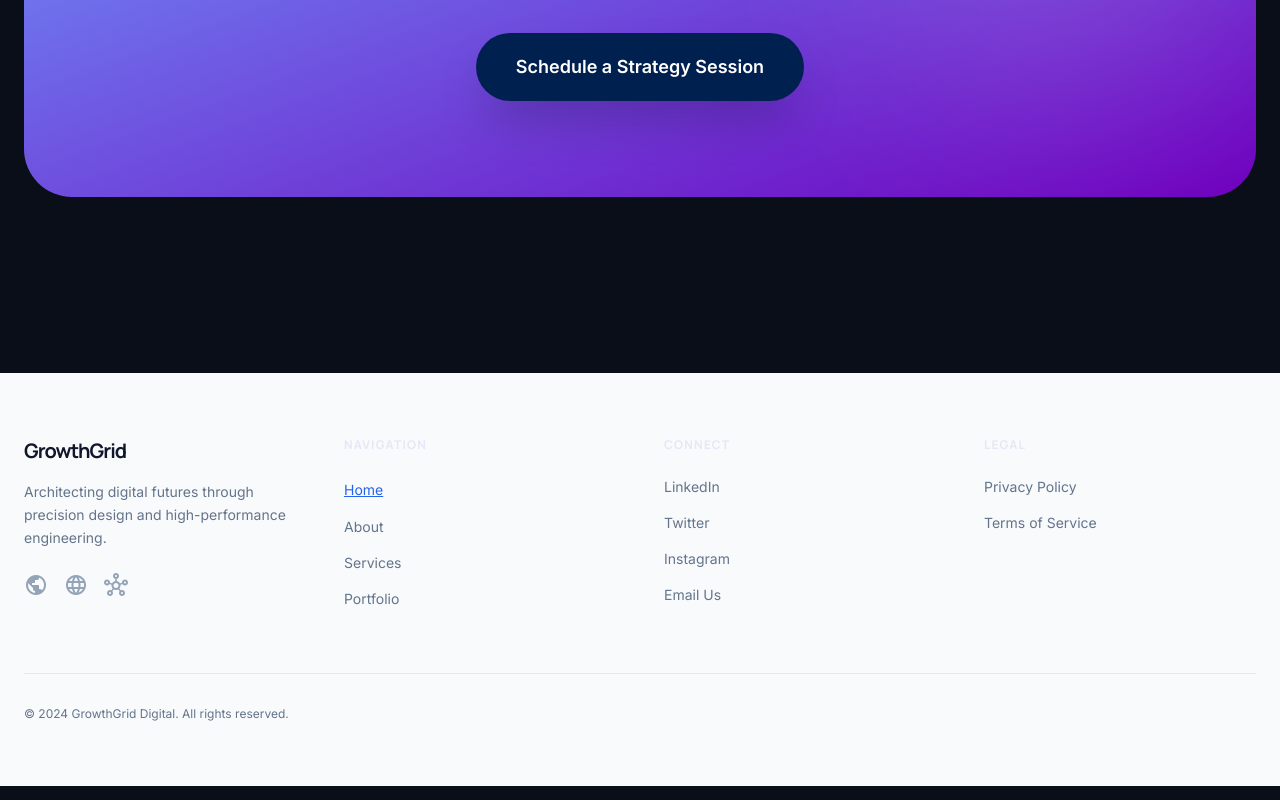
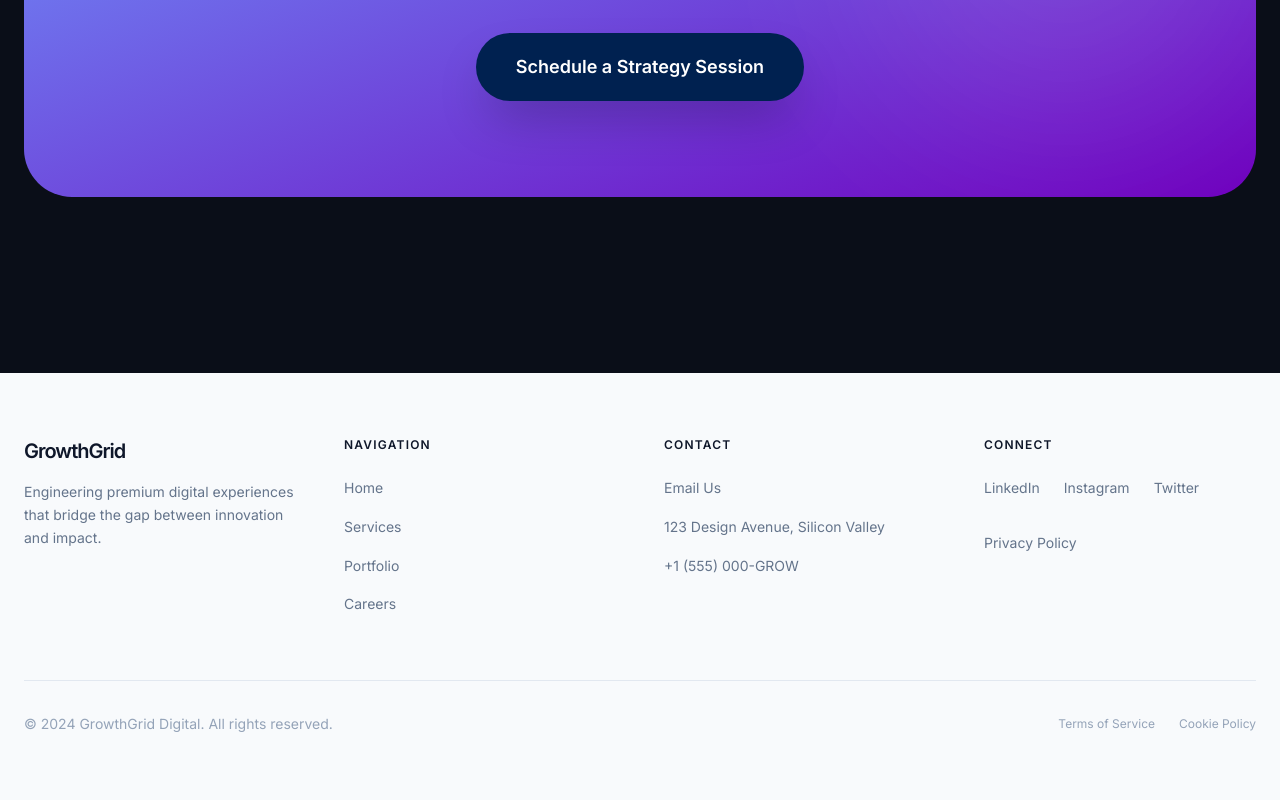
Before and after one commit to parekhprashil/GrowthGrid-demo, a plain HTML site: page index.html in a window 1280 px wide. Shown: the part 4218-5018 px from the top of the page. Drawn offline with nearby package versions, Linux system fonts and the light colour scheme.

Commit message:
revert changes

```diff
--- a/index.html
+++ b/index.html
@@ -560,138 +560,125 @@
       </section>
     </main>
     <!-- Footer -->
-        <footer class="w-full py-16 px-6 bg-slate-50 dark:bg-[#0f131e] tonal-shift">
+    <footer
+      class="bg-slate-50 dark:bg-[#0f131e] w-full py-16 px-6 font-['Inter'] text-sm leading-relaxed"
+    >
       <div class="grid grid-cols-1 md:grid-cols-4 gap-12 max-w-7xl mx-auto">
         <div class="md:col-span-1">
           <span
-            class="text-xl font-bold tracking-tighter text-slate-900 dark:text-white mb-4 block font-headline"
+            class="text-xl font-bold tracking-tighter text-slate-900 dark:text-white mb-4 block"
             >GrowthGrid</span
           >
-          <p
-            class="text-slate-500 dark:text-slate-400 text-sm leading-relaxed mb-6"
-          >
-            Architecting digital futures through precision design and
-            high-performance engineering.
+          <p class="text-slate-500 dark:text-slate-400 max-w-xs mb-6">
+            Engineering premium digital experiences that bridge the gap between
+            innovation and impact.
           </p>
-          <div class="flex space-x-4">
-            <span
-              class="material-symbols-outlined text-slate-400 cursor-pointer hover:text-primary transition-colors"
-              >public</span
-            >
-            <span
-              class="material-symbols-outlined text-slate-400 cursor-pointer hover:text-primary transition-colors"
-              >language</span
-            >
-            <span
-              class="material-symbols-outlined text-slate-400 cursor-pointer hover:text-primary transition-colors"
-              >hub</span
-            >
-          </div>
         </div>
-        <div class="md:col-span-1">
-          <h4
-            class="font-headline font-bold text-on-surface mb-6 uppercase tracking-widest text-xs"
+        <div>
+          <h6
+            class="font-bold text-slate-900 dark:text-white mb-6 uppercase tracking-widest text-xs"
           >
             Navigation
-          </h4>
+          </h6>
           <ul class="space-y-4">
             <li>
               <a
-                class="text-blue-600 dark:text-[#85adff] underline text-sm"
+                class="text-slate-500 dark:text-slate-400 hover:text-slate-900 dark:hover:text-white hover:translate-x-1 transition-transform duration-200 block"
                 href="#"
                 >Home</a
               >
             </li>
             <li>
               <a
-                class="text-slate-500 dark:text-slate-400 hover:text-slate-900 dark:hover:text-white hover:translate-x-1 transition-transform duration-200 block text-sm"
-                href="#"
-                >About</a
-              >
-            </li>
-            <li>
-              <a
-                class="text-slate-500 dark:text-slate-400 hover:text-slate-900 dark:hover:text-white hover:translate-x-1 transition-transform duration-200 block text-sm"
+                class="text-slate-500 dark:text-slate-400 hover:text-slate-900 dark:hover:text-white hover:translate-x-1 transition-transform duration-200 block"
                 href="#"
                 >Services</a
               >
             </li>
             <li>
               <a
-                class="text-slate-500 dark:text-slate-400 hover:text-slate-900 dark:hover:text-white hover:translate-x-1 transition-transform duration-200 block text-sm"
+                class="text-slate-500 dark:text-slate-400 hover:text-slate-900 dark:hover:text-white hover:translate-x-1 transition-transform duration-200 block"
                 href="#"
                 >Portfolio</a
               >
             </li>
+            <li>
+              <a
+                class="text-slate-500 dark:text-slate-400 hover:text-slate-900 dark:hover:text-white hover:translate-x-1 transition-transform duration-200 block"
+                href="#"
+                >Careers</a
+              >
+            </li>
           </ul>
         </div>
-        <div class="md:col-span-1">
-          <h4
-            class="font-headline font-bold text-on-surface mb-6 uppercase tracking-widest text-xs"
+        <div>
+          <h6
+            class="font-bold text-slate-900 dark:text-white mb-6 uppercase tracking-widest text-xs"
           >
-            Connect
-          </h4>
+            Contact
+          </h6>
           <ul class="space-y-4">
             <li>
               <a
-                class="text-slate-500 dark:text-slate-400 hover:text-slate-900 dark:hover:text-white hover:translate-x-1 transition-transform duration-200 block text-sm"
-                href="#"
-                >LinkedIn</a
-              >
-            </li>
-            <li>
-              <a
-                class="text-slate-500 dark:text-slate-400 hover:text-slate-900 dark:hover:text-white hover:translate-x-1 transition-transform duration-200 block text-sm"
-                href="#"
-                >Twitter</a
-              >
-            </li>
-            <li>
-              <a
-                class="text-slate-500 dark:text-slate-400 hover:text-slate-900 dark:hover:text-white hover:translate-x-1 transition-transform duration-200 block text-sm"
-                href="#"
-                >Instagram</a
-              >
-            </li>
-            <li>
-              <a
-                class="text-slate-500 dark:text-slate-400 hover:text-slate-900 dark:hover:text-white hover:translate-x-1 transition-transform duration-200 block text-sm"
+                class="text-slate-500 dark:text-slate-400 hover:text-blue-600 dark:hover:text-[#85adff] transition-colors block"
                 href="#"
                 >Email Us</a
               >
             </li>
-          </ul>
-        </div>
-        <div class="md:col-span-1">
-          <h4
-            class="font-headline font-bold text-on-surface mb-6 uppercase tracking-widest text-xs"
-          >
-            Legal
-          </h4>
-          <ul class="space-y-4">
             <li>
-              <a
-                class="text-slate-500 dark:text-slate-400 hover:text-slate-900 dark:hover:text-white hover:translate-x-1 transition-transform duration-200 block text-sm"
-                href="#"
-                >Privacy Policy</a
-              >
+              <p class="text-slate-500 dark:text-slate-400">
+                123 Design Avenue, Silicon Valley
+              </p>
             </li>
             <li>
-              <a
-                class="text-slate-500 dark:text-slate-400 hover:text-slate-900 dark:hover:text-white hover:translate-x-1 transition-transform duration-200 block text-sm"
-                href="#"
-                >Terms of Service</a
-              >
+              <p class="text-slate-500 dark:text-slate-400">
+                +1 (555) 000-GROW
+              </p>
             </li>
           </ul>
         </div>
+        <div>
+          <h6
+            class="font-bold text-slate-900 dark:text-white mb-6 uppercase tracking-widest text-xs"
+          >
+            Connect
+          </h6>
+          <div class="flex space-x-6">
+            <a
+              class="text-slate-500 dark:text-slate-400 hover:text-slate-900 dark:hover:text-white transition-colors"
+              href="#"
+              >LinkedIn</a
+            >
+            <a
+              class="text-slate-500 dark:text-slate-400 hover:text-slate-900 dark:hover:text-white transition-colors"
+              href="#"
+              >Instagram</a
+            >
+            <a
+              class="text-slate-500 dark:text-slate-400 hover:text-slate-900 dark:hover:text-white transition-colors"
+              href="#"
+              >Twitter</a
+            >
+          </div>
+          <div class="mt-8">
+            <a
+              class="text-slate-500 dark:text-slate-400 hover:text-slate-900 dark:hover:text-white hover:translate-x-1 transition-transform duration-200 block"
+              href="#"
+              >Privacy Policy</a
+            >
+          </div>
+        </div>
       </div>
       <div
-        class="max-w-7xl mx-auto mt-16 pt-8 border-t border-outline-variant/10 text-center md:text-left"
+        class="max-w-7xl mx-auto mt-16 pt-8 border-t border-slate-200 dark:border-white/5 flex flex-col md:flex-row justify-between items-center gap-4"
       >
-        <p class="text-slate-500 dark:text-slate-400 text-xs">
+        <p class="text-slate-400 dark:text-slate-500">
           © 2024 GrowthGrid Digital. All rights reserved.
         </p>
+        <div class="flex gap-6 text-xs text-slate-400 dark:text-slate-500">
+          <span>Terms of Service</span>
+          <span>Cookie Policy</span>
+        </div>
       </div>
     </footer>
     <script>
```
